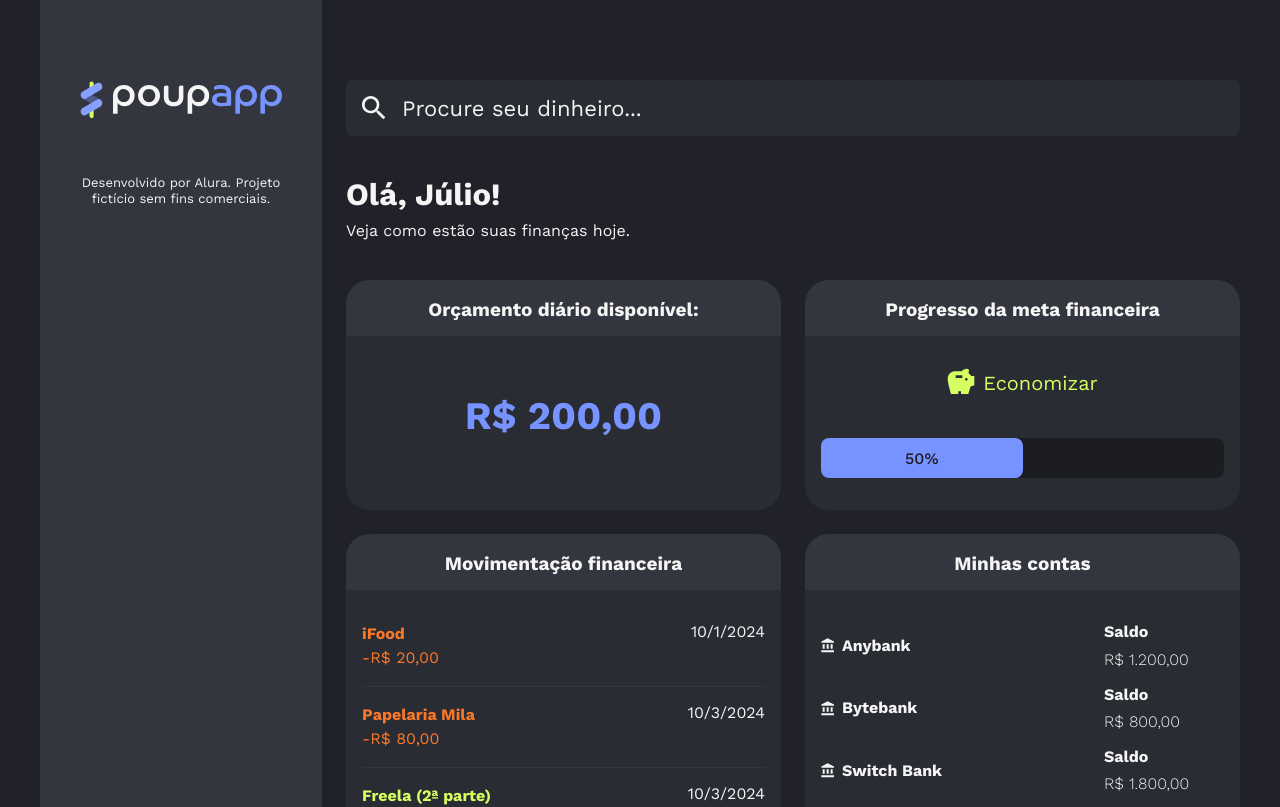
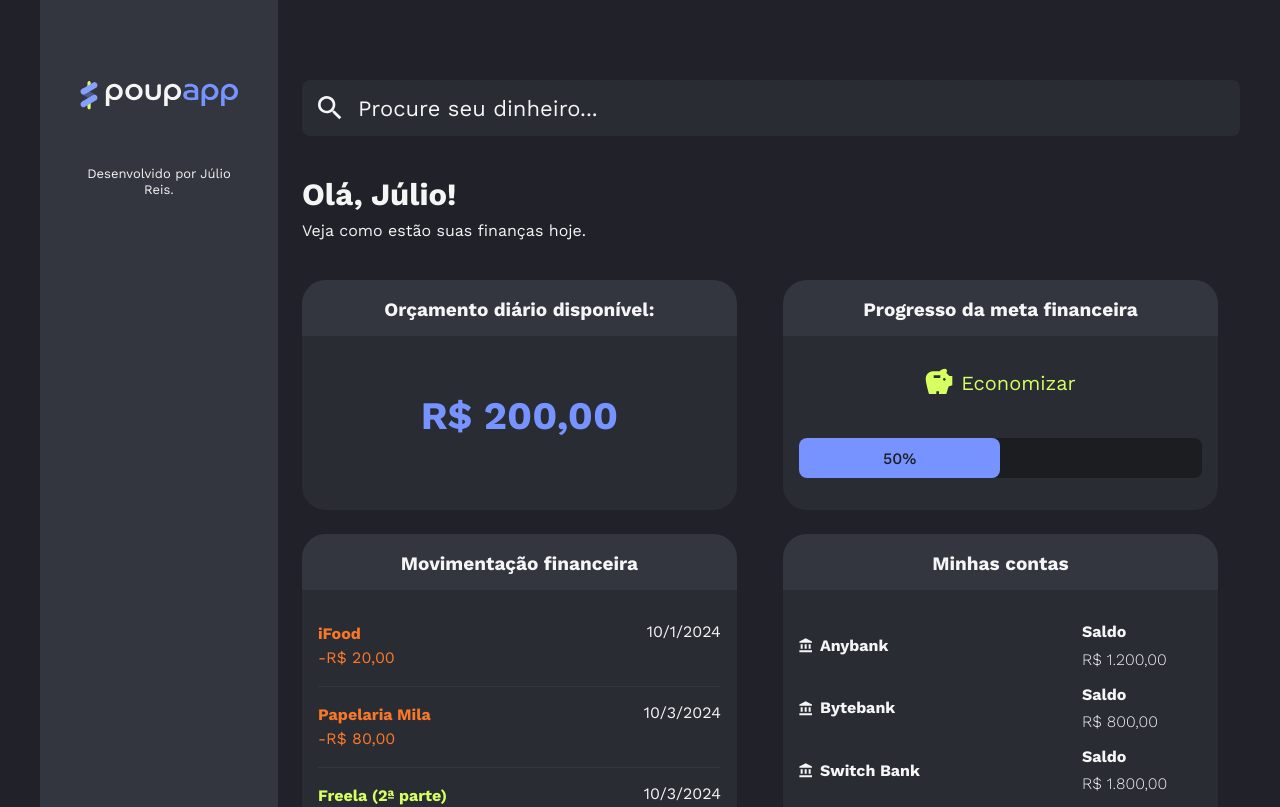
Before and after one commit to juliocreis/poupapp, a React (Vite) app: page / in a window 1280 px wide. Shown: the top 807 px of the page. Built offline with nearby package versions, Linux system fonts and the light colour scheme.

Commit message:
change aside text

```diff
--- a/src/components/Aside/index.jsx
+++ b/src/components/Aside/index.jsx
@@ -4,7 +4,7 @@ export function Aside() {
   return (
     <aside className="bg-neutral-header max-w-[282px] min-h-screen py-20 px-10 flex flex-col gap-[56px]" >
       <img src={logo} alt="Logo do Poupapp" />
-      <p className="text-neutral-text text-center text-[13px] leading-[120%]">Desenvolvido por Alura. Projeto fictício sem fins comerciais.</p>
+      <p className="text-neutral-text text-center text-[13px] leading-[120%]">Desenvolvido por Júlio Reis.</p>
     </aside>
   );
 }
```
